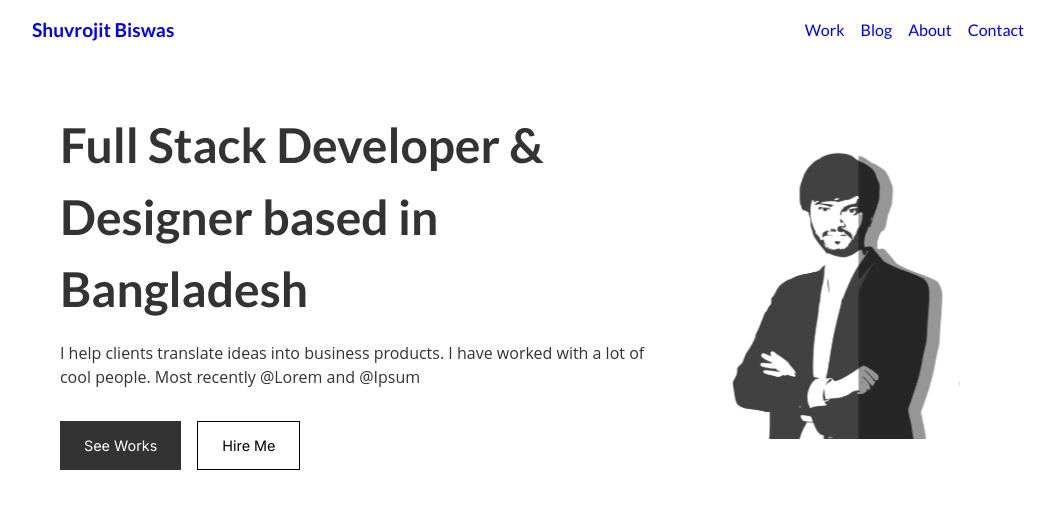
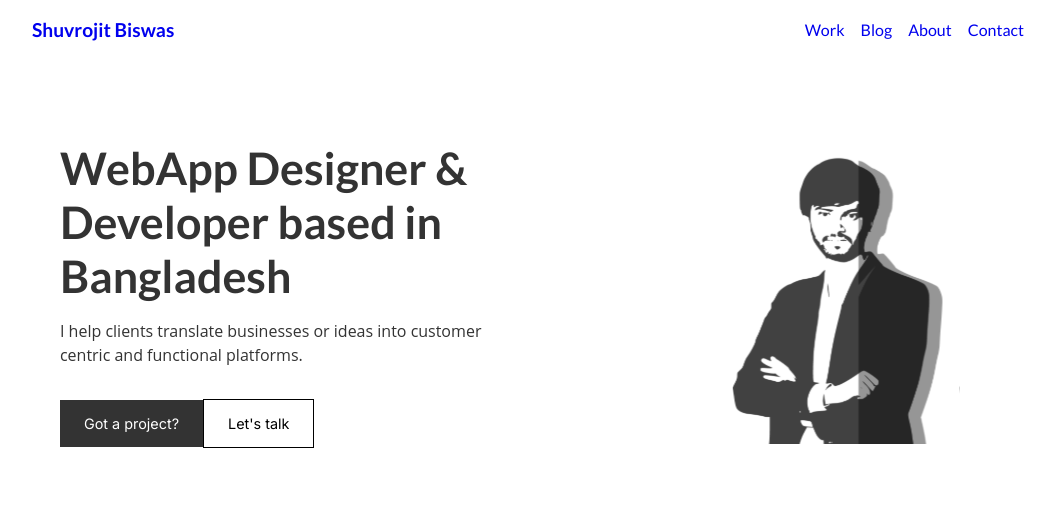
Before and after one commit to shuvrojit/shuvrojit.github.io, a Next.js app: page / in a window 1280 px wide. Shown: the top 508 px of the page, without its empty margins (112-1165 px from the left). Built offline with nearby package versions, Linux system fonts and the light colour scheme.

Commit message:
Rework home page to give it a new look
Changed hero title line-height to normal, button text

```diff
--- a/src/app/Home.module.css
+++ b/src/app/Home.module.css
@@ -10,20 +10,23 @@
 }
 
 .heroSection {
+    margin-top: 2rem;
   display: flex;
   justify-content: space-between;
   align-items: center;
 }
 
 .heroContent {
-  max-width: 600px;
+  max-width: 450px;
 }
 
 .heroTitle {
   font-family: "Lato", sans-serif;
-  font-size: 3rem;
+  font-size: 2.8rem;
   margin-bottom: 1rem;
   font-weight: 700;
+    line-height: normal;
+
 }
 
 .heroDescription {
@@ -55,13 +58,17 @@
   border: none;
   padding: 0.8rem 1.5rem;
   cursor: pointer;
-  margin-right: 1rem;
+  /* margin-right: 1rem; */
 }
 
 .hireBtn {
   background-color: white;
   color: black;
   border: 1px solid black;
+}
+
+.hireBtn:hover {
+  background-color: #98D9C2;
 }
 
 #hero-image {
--- a/src/app/page.tsx
+++ b/src/app/page.tsx
@@ -1,5 +1,6 @@
 import Image from "next/image";
 import styles from "./Home.module.css";
+import Link from "next/link";
 
 export default function Home() {
   return (
@@ -8,15 +9,16 @@ export default function Home() {
         <div className={styles.heroSection}>
           <div className={styles.heroContent}>
             <h1 className={styles.heroTitle}>
-              Full Stack Developer & Designer based in Bangladesh
+              WebApp Designer & Developer based in Bangladesh
             </h1>
             <p className={styles.heroDescription}>
-              I help clients translate ideas into business products. I have
-              worked with a lot of cool people. Most recently @Lorem and @Ipsum
+              I help clients translate businesses or ideas into customer centric and functional platforms.
             </p>
             <div className={styles.heroActions}>
-              <button className={styles.seeWorksBtn}>See Works</button>
-              <button className={styles.hireBtn}>Hire Me</button>
+              <Link href="/contact">
+              <button className={styles.seeWorksBtn}>Got a project?</button>
+              <button className={styles.hireBtn}>Let's talk</button>
+                </Link>
             </div>
           </div>
           <Image
```
